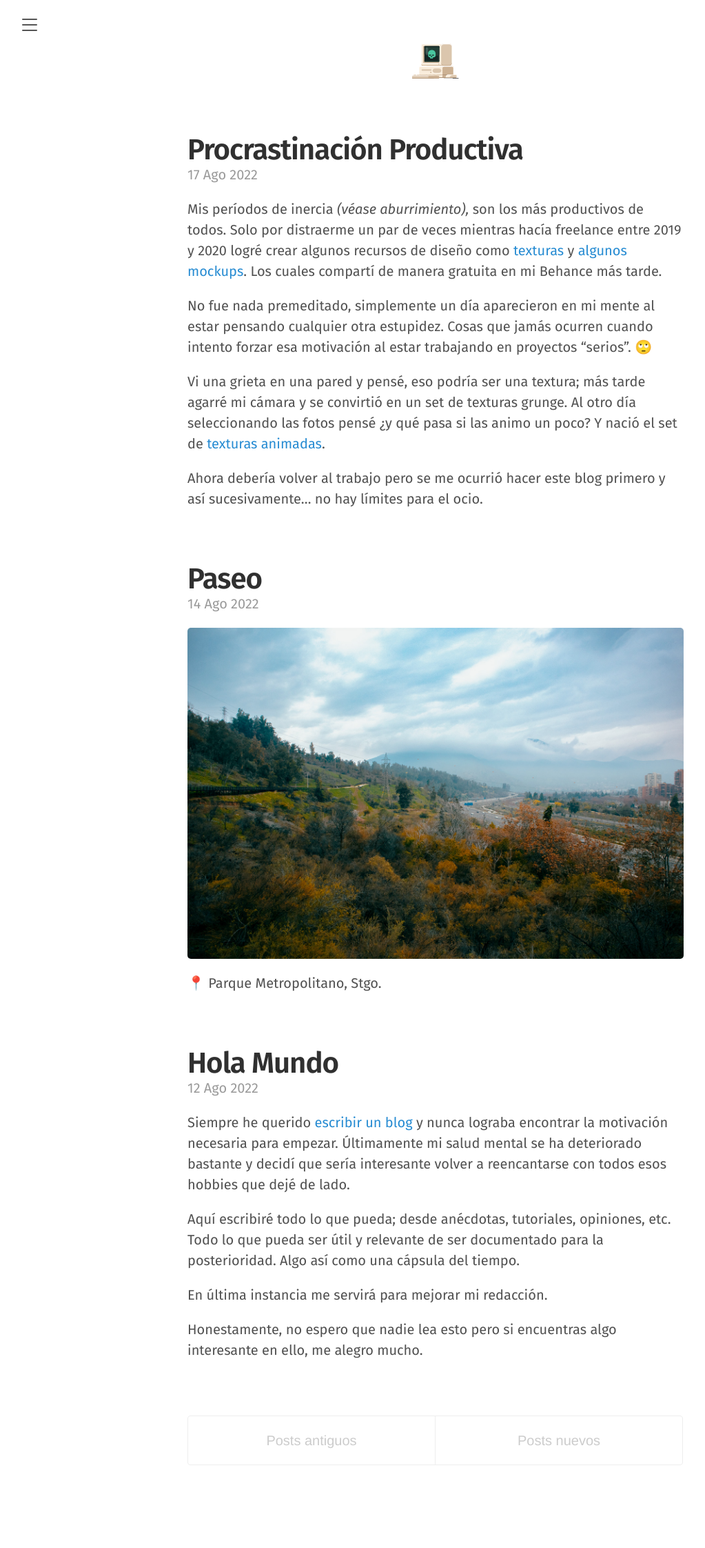
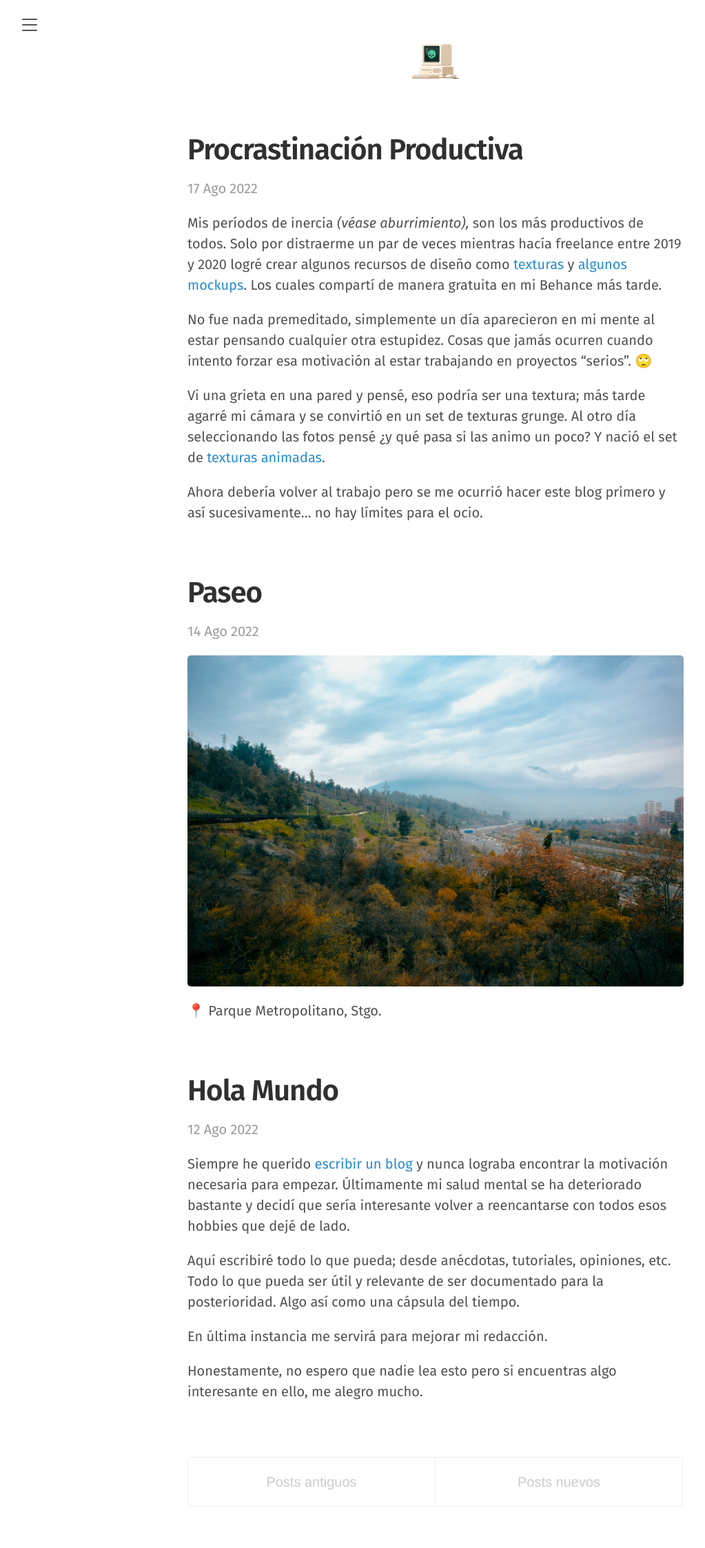
Before and after one commit to darriagada/darriagada.github.io, a Jekyll site: the page built from index.html, in a window 1280 px wide. Shown: the whole page at 69% size, without its empty margins (8-1031 px from the left). Built offline with Jekyll 4.4.1, drawn with Linux system fonts in a browser that asks for light colours; the list of posts is cut into pages by our own code; comment, search, counter and statistics services are not loaded; before the commit the page ends 2184 px from its top, so only the background shows below that.

Commit message:
Update lanyon.css

```diff
--- a/public/css/lanyon.css
+++ b/public/css/lanyon.css
@@ -389,7 +389,7 @@ a.sidebar-nav-item:focus {
 /* Meta data line below post title */
 .post-date {
   display: block;
-  margin-top: -.5rem;
+  margin-top: 1rem; /* -.5rem */
   margin-bottom: 1rem;
   color: #9a9a9a;
 }
```
